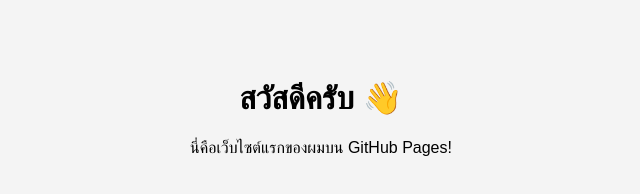
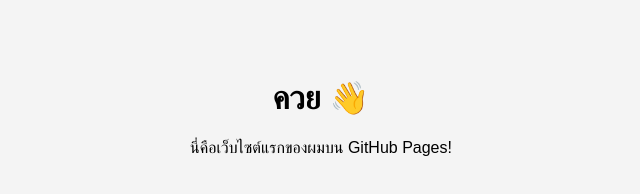
Before and after one commit to 4vbz/my-website, a plain HTML site: page index.html in a window 1280 px wide. Shown: the whole page, without its empty margins (319-959 px from the left). Drawn offline with Linux system fonts and the light colour scheme.

Commit message:
Update index.html

```diff
--- a/index.html
+++ b/index.html
@@ -1,7 +1,7 @@
 <!DOCTYPE html>
 <html>
 <head>
-  <title>ยินดีต้อนรับ!</title>
+  <title>4zbv!</title>
   <meta charset="UTF-8">
   <style>
     body {
@@ -13,7 +13,7 @@
   </style>
 </head>
 <body>
-  <h1>สวัสดีครับ 👋</h1>
+  <h1>ควย 👋</h1>
   <p>นี่คือเว็บไซต์แรกของผมบน GitHub Pages!</p>
 </body>
 </html>
```
